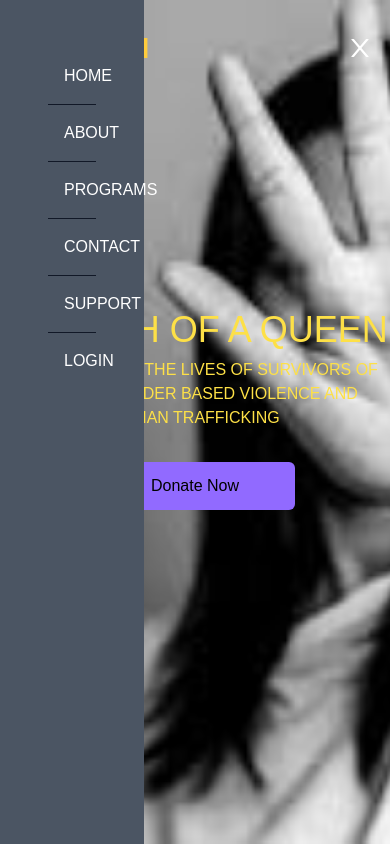
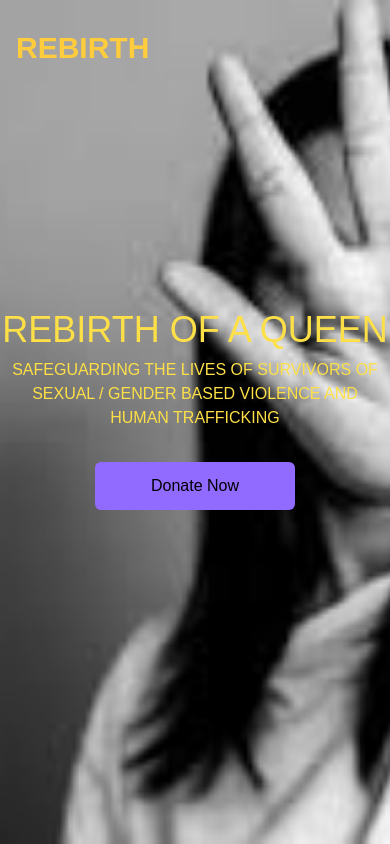
Before and after one commit to Rebirthers-Unite/Rebirth, a React (Vite) app in the folder client/: page /programs in a window 390 px wide. Shown: the top 844 px of the page. Built offline with nearby package versions, Linux system fonts and the light colour scheme.

Commit message:
format pages

```diff
--- a/client/src/App.jsx
+++ b/client/src/App.jsx
@@ -1,5 +1,6 @@
 import { useState } from 'react'
 import viteLogo from '/vite.svg'
+import {Routes, Route} from 'react-router-dom'
 import Navbar from './components/Navbar/Navbar'
 import Hero from './components/Hero/Hero'
 import About from './components/About/About'
--- a/client/src/components/Navbar/Navbar.jsx
+++ b/client/src/components/Navbar/Navbar.jsx
@@ -4,10 +4,6 @@ import { AiOutlineClose, AiOutlineMenu } from 'react-icons/ai'
 // import useNavbarStore from '../../store';
 
 const Navbar = () => {
-  const [ nav, setNav ] = useState(false)
-  const handleNav = () => {
-    setNav(!nav)
-  }
   return (
     <div className='text-white cursor-pointer flex justify-between items-center sticky h-24 max-w-[1240px] mx-auto px-4'>
       <h1 className='w-full text-3xl font-bold text-[#ffcc3d] flex'> REBIRTH </h1>
@@ -19,78 +15,8 @@ const Navbar = () => {
         <li className='p-4 hover:text-yellow-300 hover:font-bold'> Support </li>
         <li className='p-4 hover:text-yellow-300 hover:font-bold'> <FiUser size={20}/> </li>
       </ul>
-      <div onClick={handleNav} className='block md:hidden hover:text-yellow-300 hover:font-bold'>
-        {!nav ? <AiOutlineClose size={28}/> : <AiOutlineMenu size={28}/>}
-      </div>
-      <div className={!nav ? 'fixed left-0 top-0 w-[37%] h-full border-r-gray-900 bg-gray-600 ease-in-out duration-500' : 'fixed left-[-100%]'}>
-        <ul className='p-12 uppercase'>
-        <li className='p-4 border-b border-gray-900 hover:text-yellow-300 hover:font-bold'> Home </li>
-        <li className='p-4 border-b border-gray-900 hover:text-yellow-300 hover:font-bold'> About </li>
-        <li className='p-4 border-b border-gray-900 hover:text-yellow-300 hover:font-bold'> Programs </li>
-        <li className='p-4 border-b border-gray-900 hover:text-yellow-300 hover:font-bold'> Contact </li>
-        <li className='p-4 border-b border-gray-900 hover:text-yellow-300 hover:font-bold'> Support </li>
-        <li className='p-4 hover:text-yellow-300 hover:font-bold'> Login </li>
-        </ul>
-      </div>
     </div>
   )
 }
 
-//   const { isScrolled, setIsScrolled } = useNavbarStore();
-//   React.useEffect(() => {
-//     const handleScroll = () => {
-//       if (window.scrollY > 10){
-//         setIsScrolled(true);
-//       } else {
-//         setIsScrolled(false);
-//       }
-//     }
-//     window.addEventListener('scroll', handleScroll)
-//     return () => {
-//       window.removeEventListener('scroll', handleScroll)
-//     }
-//     }, [setIsScrolled])
-
-//   return (
-//     <div className={`flex justify-center rounded items-center h-16 bg-white shadow-lg px-6 py-4 sticky top-0 z-10 ${
-//         isScrolled ? 'bg-red-500' : 'bg-transparent'
-//       }`}>
-//     <nav
-//       className={`w-screen flex h-8 justify-between items-center${
-//         isScrolled ? 'bg-red-500' : 'bg-transparent'
-//       }`}
-//     >
-//       {/* Image Logo */}
-//       <img src="logo.png" alt="Logo" className="h-12 w-auto" />
-
-//       {/* Navbar Links */}
-//       <ul className="flex space-x-4">
-//         <li>
-//           <a href="#" className={`text-${isScrolled ? 'white' : 'gray-600'} hover:text-gray-800`}>
-//             Home
-//           </a>
-//         </li>
-//         <li>
-//           <a href="#" className={`text-${isScrolled ? 'white' : 'gray-600'} hover:text-gray-800`}>
-//             About
-//           </a>
-//         </li>
-//         <li>
-//           <a href="#" className={`text-${isScrolled ? 'white' : 'gray-600'} hover:text-gray-800`}>
-//             Services
-//           </a>
-//         </li>
-//         <li>
-//           <a href="#" className={`text-${isScrolled ? 'white' : 'gray-600'} hover:text-gray-800`}>
-//             Contact
-//           </a>
-//         </li>
-//         <FiUser className={`text-${isScrolled ? 'white' : 'gray-600'} hover:text-gray-800 cursor-pointer`} />
-//       </ul>
-//     </nav>
-//     </div>
-//   );
-// };
-
-
 export default Navbar;
--- a/client/src/components/OurProgramsPage/programs.css
+++ b/client/src/components/OurProgramsPage/programs.css
@@ -0,0 +1,3 @@
+#our-programs-page{
+    background-color: #CBC2F3;
+}
```
